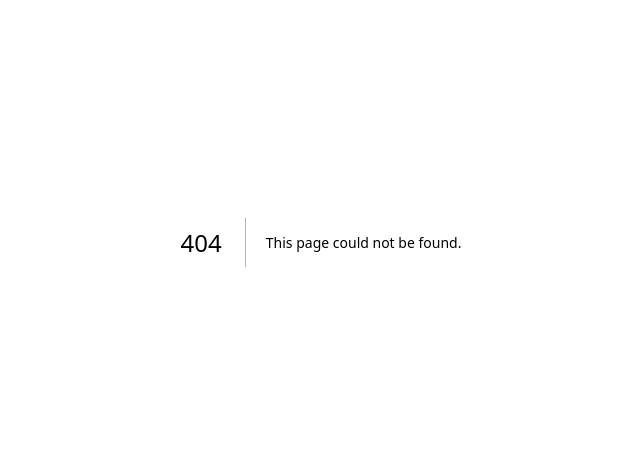
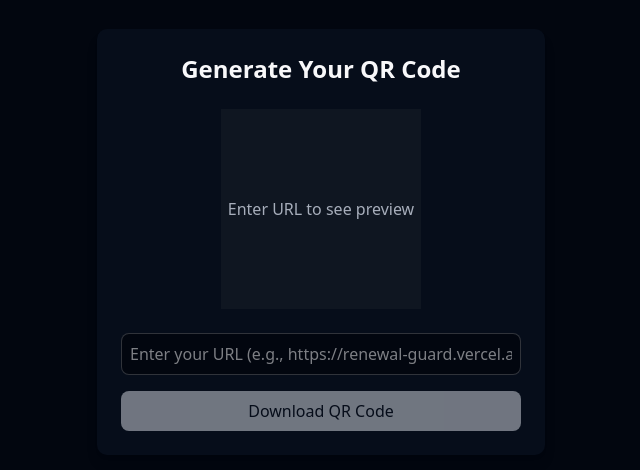
Before and after one commit to fidodo/renewal-guard, a Next.js app: page /qr in a window 1280 px wide. Before the commit this address had no page. Shown: the part 158-628 px from the top of the page, without its empty margins (319-959 px from the left). Built offline with nearby package versions, Linux system fonts and the light colour scheme.

Commit message:
feat: create qr code generator with the app

```diff
--- /dev/null
+++ b/app/qr/page.tsx
@@ -0,0 +1,61 @@
+"use client";
+import { useState, useRef } from "react";
+import dynamic from "next/dynamic";
+// Dynamically import to avoid SSR issues with canvas
+const QRCode = dynamic(
+  () => import("qrcode.react").then((mod) => mod.QRCodeCanvas),
+  { ssr: false },
+);
+
+export default function QRPage() {
+  const [url, setUrl] = useState("");
+  const qrRef = useRef<HTMLDivElement>(null);
+
+  const downloadQR = () => {
+    const canvas = qrRef.current?.querySelector("canvas");
+    if (canvas) {
+      const link = document.createElement("a");
+      link.download = "my-qr-code.png";
+      link.href = canvas.toDataURL();
+      link.click();
+    }
+  };
+
+  return (
+    <div className="flex flex-col items-center justify-center min-h-screen p-4 bg-background">
+      <div className="w-full max-w-md p-6 bg-card rounded-lg shadow-lg">
+        <h1 className="text-2xl font-bold text-center mb-6">
+          Generate Your QR Code
+        </h1>
+
+        <div ref={qrRef} className="flex justify-center mb-6">
+          {url ? (
+            <QRCode value={url} size={200} level="H" includeMargin />
+          ) : (
+            <div className="w-[200px] h-[200px] bg-muted flex items-center justify-center text-muted-foreground">
+              Enter URL to see preview
+            </div>
+          )}
+        </div>
+
+        <div className="space-y-4">
+          <input
+            type="url"
+            placeholder="Enter your URL (e.g., https://renewal-guard.vercel.app)"
+            value={url}
+            onChange={(e) => setUrl(e.target.value)}
+            className="w-full p-2 border rounded-md bg-background"
+            required
+          />
+          <button
+            onClick={downloadQR}
+            disabled={!url}
+            className="w-full py-2 bg-primary text-primary-foreground rounded-md hover:opacity-90 disabled:opacity-50"
+          >
+            Download QR Code
+          </button>
+        </div>
+      </div>
+    </div>
+  );
+}
--- a/package.json
+++ b/package.json
@@ -53,6 +53,7 @@
     "openai": "^6.15.0",
     "passport": "^0.7.0",
     "passport-google-oauth20": "^2.0.0",
+    "qrcode.react": "^4.2.0",
     "radix-ui": "^1.4.3",
     "react": "19.1.0",
     "react-dom": "19.1.0",
```
Also changed, not shown: 1 other file (tests, documents, lock files or other folders).
